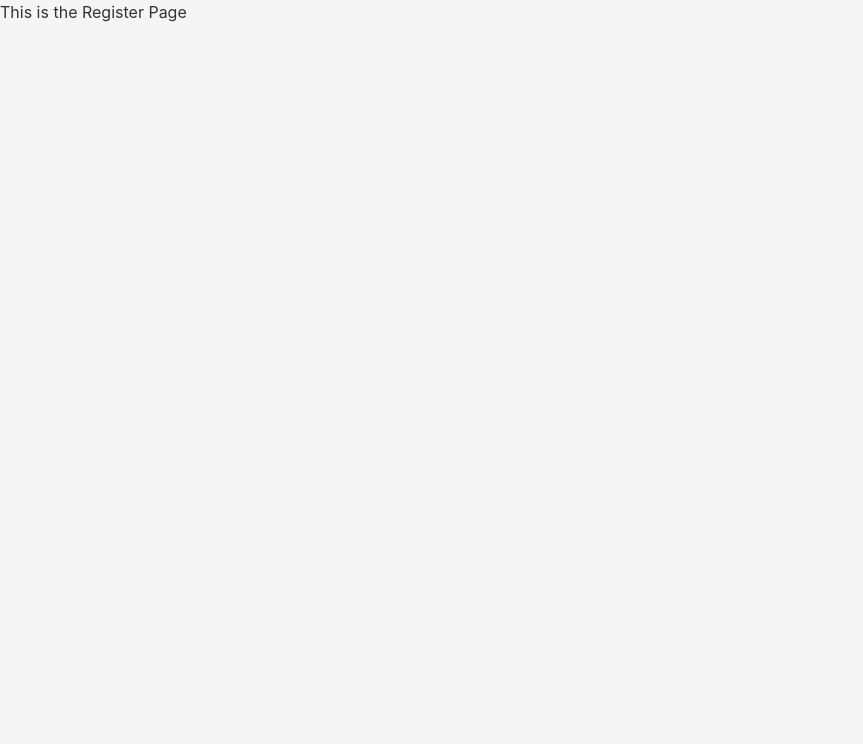
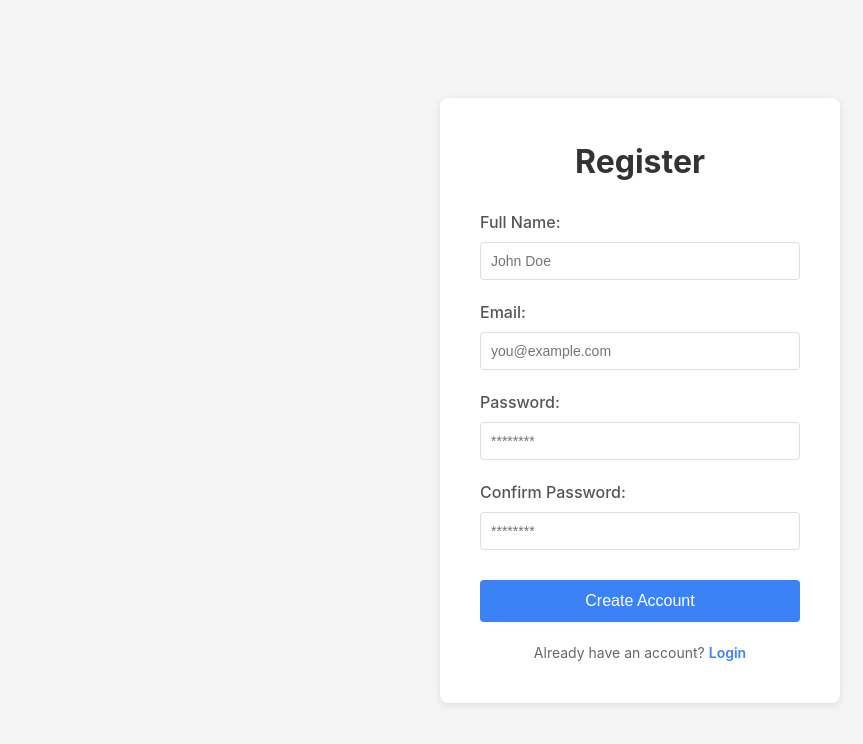
Before and after one commit to lucas-hebmuller/expense-tracker, a React app in the folder frontend/: page /register in a window 1280 px wide. Shown: the top 744 px of the page, without its empty margins (0-863 px from the left). Built offline with nearby package versions, Linux system fonts and the light colour scheme; the HTML template or start-up script is replaced by a standard one.

Commit message:
Login and register page

```diff
--- a/frontend/src/pages/LoginPage.tsx
+++ b/frontend/src/pages/LoginPage.tsx
@@ -4,14 +4,95 @@ import { z } from "zod";
 import { useMutation } from "@tanstack/react-query";
 import { useNavigate, Link } from "react-router-dom";
 import { authApi } from "@/api/authApi";
+import { useAuthStore } from "@/stores/authStore";
+import type { LoginRequest } from "@/types/auth.types";
+import type { AxiosError } from "axios";
+import type { ApiError } from "@/types/api.types";
 
 const loginSchema = z.object({
   email: z.string().email("Invalid email address"),
   password: z.string().min(1, "Password is required"),
 });
 
+type LoginFormData = z.infer<typeof loginSchema>;
+
 function LoginPage() {
-  return;
+  const navigate = useNavigate();
+  const login = useAuthStore((state) => state.login);
+
+  const {
+    register,
+    handleSubmit,
+    formState: { errors },
+  } = useForm<LoginFormData>({
+    resolver: zodResolver(loginSchema),
+  });
+
+  const loginMutation = useMutation({
+    mutationFn: (data: LoginRequest) => authApi.login(data),
+    onSuccess: (response) => {
+      login(response.token, response.userId, response.email, response.name);
+      navigate("/");
+    },
+    onError: (error: AxiosError<ApiError>) => {
+      console.error("Login failed: ", error.response?.data?.message);
+    },
+  });
+
+  const onSubmit = (data: LoginFormData) => {
+    loginMutation.mutate(data);
+  };
+
+  return (
+    <div className="auth-container">
+      <div className="auth-card">
+        <h1>Login</h1>
+
+        {loginMutation.isError && (
+          <div className="error-message">
+            {(loginMutation.error as AxiosError<ApiError>)?.response?.data
+              ?.message || "Login failed. Please try again."}
+          </div>
+        )}
+
+        <form onSubmit={handleSubmit(onSubmit)}>
+          <div className="form-group">
+            <label htmlFor="email">Email: </label>
+            <input
+              id="email"
+              type="email"
+              {...register("email")}
+              placeholder="you@example.com"
+            />
+            {errors.email && (
+              <span className="field-error">{errors.email.message}</span>
+            )}
+          </div>
+
+          <div className="form-group">
+            <label htmlFor="password">Password: </label>
+            <input
+              id="password"
+              type="password"
+              {...register("password")}
+              placeholder="********"
+            />
+            {errors.password && (
+              <span className="field-error">{errors.password.message}</span>
+            )}
+          </div>
+
+          <button type="submit" disabled={loginMutation.isPending}>
+            {loginMutation.isPending ? "Signing in..." : "Sign in"}
+          </button>
+        </form>
+
+        <p className="auth-footer">
+          Don't have an account? <Link to="/register">Register</Link>
+        </p>
+      </div>
+    </div>
+  );
 }
 
 export default LoginPage;
--- a/frontend/src/pages/RegisterPage.tsx
+++ b/frontend/src/pages/RegisterPage.tsx
@@ -1,5 +1,136 @@
+import { useForm } from "react-hook-form";
+import { zodResolver } from "@hookform/resolvers/zod";
+import { z } from "zod";
+import { useMutation } from "@tanstack/react-query";
+import { useNavigate, Link } from "react-router-dom";
+import { authApi } from "@/api/authApi";
+import { useAuthStore } from "@/stores/authStore";
+import type { RegisterRequest } from "@/types/auth.types";
+import type { AxiosError } from "axios";
+import type { ValidationError } from "@/types/api.types";
+
+const registerSchema = z
+  .object({
+    name: z.string().min(2, "Name must be at least 2 characters"),
+    email: z.string().email("Invalid email address"),
+    password: z.string().min(8, "Password must be at least 8 characters"),
+    confirmPassword: z.string(),
+  })
+  .refine((data) => data.password === data.confirmPassword, {
+    message: "Passwords don't match",
+    path: ["confirmPassword"],
+  });
+
+type RegisterFormData = z.infer<typeof registerSchema>;
+
 function RegisterPage() {
-  return <div>This is the Register Page</div>;
+  const navigate = useNavigate();
+  const login = useAuthStore((state) => state.login);
+
+  const {
+    register,
+    handleSubmit,
+    formState: { errors },
+  } = useForm<RegisterFormData>({
+    resolver: zodResolver(registerSchema),
+  });
+
+  const registerMutation = useMutation({
+    mutationFn: (data: RegisterRequest) => authApi.register(data),
+    onSuccess: (response) => {
+      login(response.token, response.userId, response.email, response.name);
+      navigate("/");
+    },
+    onError: (error: AxiosError<ValidationError>) => {
+      console.error("Registration failed: ", error.response?.data?.message);
+    },
+  });
+
+  const onSubmit = (data: RegisterFormData) => {
+    const { confirmPassword, ...registerData } = data;
+    registerMutation.mutate(registerData);
+  };
+
+  return (
+    <div className="auth-container">
+      <div className="auth-card">
+        <h1>Register</h1>
+
+        {registerMutation.isError && (
+          <div className="error-message">
+            {(registerMutation.error as AxiosError<ValidationError>)?.response
+              ?.data?.message || "Registration failed. Please try again."}
+          </div>
+        )}
+
+        <form onSubmit={handleSubmit(onSubmit)}>
+          <div className="form-group">
+            <label htmlFor="name">Full Name: </label>
+            <input
+              id="name"
+              type="text"
+              {...register("name")}
+              placeholder="John Doe"
+            />
+            {errors.name && (
+              <span className="field-error">{errors.name.message}</span>
+            )}
+          </div>
+
+          <div className="form-group">
+            <label htmlFor="email">Email: </label>
+            <input
+              id="email"
+              type="email"
+              {...register("email")}
+              placeholder="you@example.com"
+            />
+            {errors.email && (
+              <span className="field-error">{errors.email.message}</span>
+            )}
+          </div>
+
+          <div className="form-group">
+            <label htmlFor="password">Password: </label>
+            <input
+              id="password"
+              type="password"
+              {...register("password")}
+              placeholder="********"
+            />
+            {errors.password && (
+              <span className="field-error">{errors.password.message}</span>
+            )}
+          </div>
+
+          <div className="form-group">
+            <label htmlFor="confirmPassword">Confirm Password: </label>
+            <input
+              id="confirmPassword"
+              type="password"
+              {...register("confirmPassword")}
+              placeholder="********"
+            />
+            {errors.confirmPassword && (
+              <span className="field-error">
+                {errors.confirmPassword.message}
+              </span>
+            )}
+          </div>
+
+          <button type="submit" disabled={registerMutation.isPending}>
+            {registerMutation.isPending
+              ? "Creating account..."
+              : "Create Account"}
+          </button>
+        </form>
+
+        <p className="auth-footer">
+          Already have an account? <Link to="/login">Login</Link>
+        </p>
+      </div>
+    </div>
+  );
 }
 
 export default RegisterPage;
--- a/frontend/src/types/api.types.ts
+++ b/frontend/src/types/api.types.ts
@@ -6,7 +6,7 @@ export interface ApiError {
   path: string;
 }
 
-export interface ValidatonError {
+export interface ValidationError {
   timestamp: string;
   status: number;
   error: string;
```
